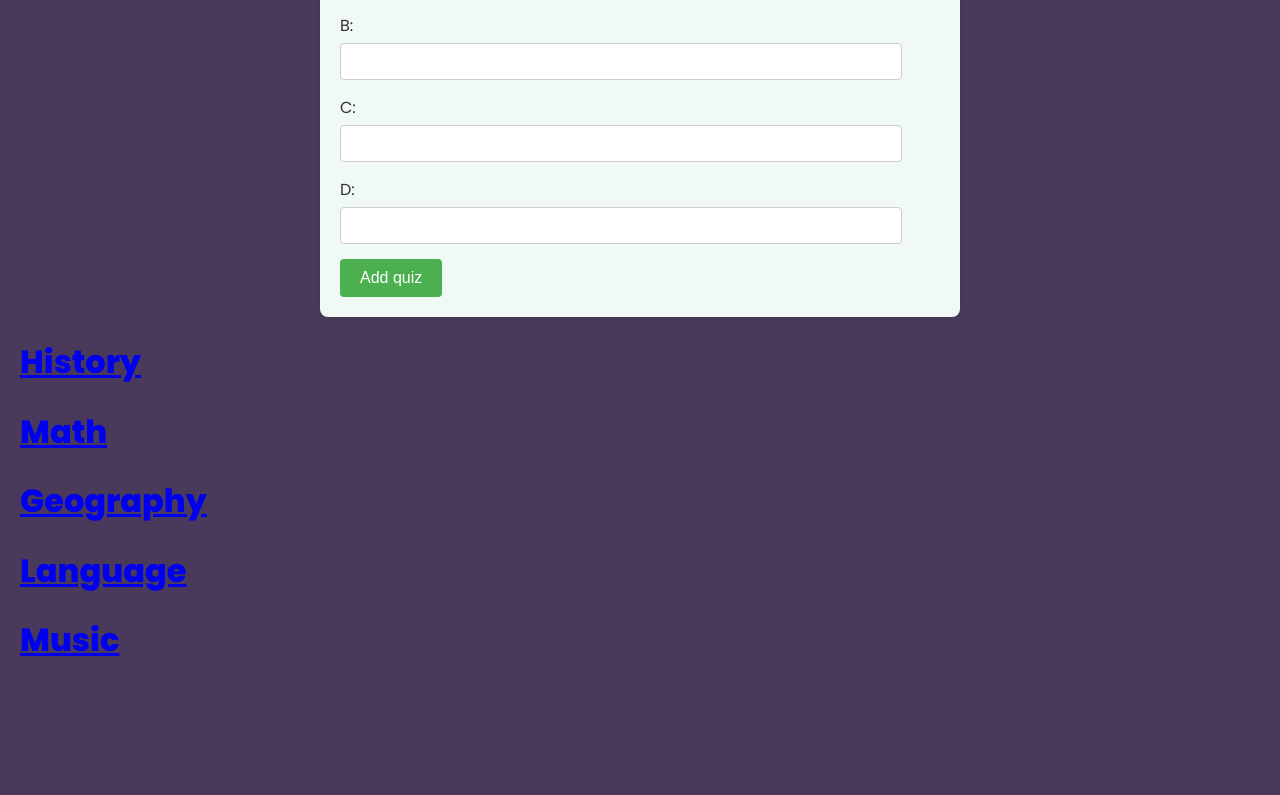
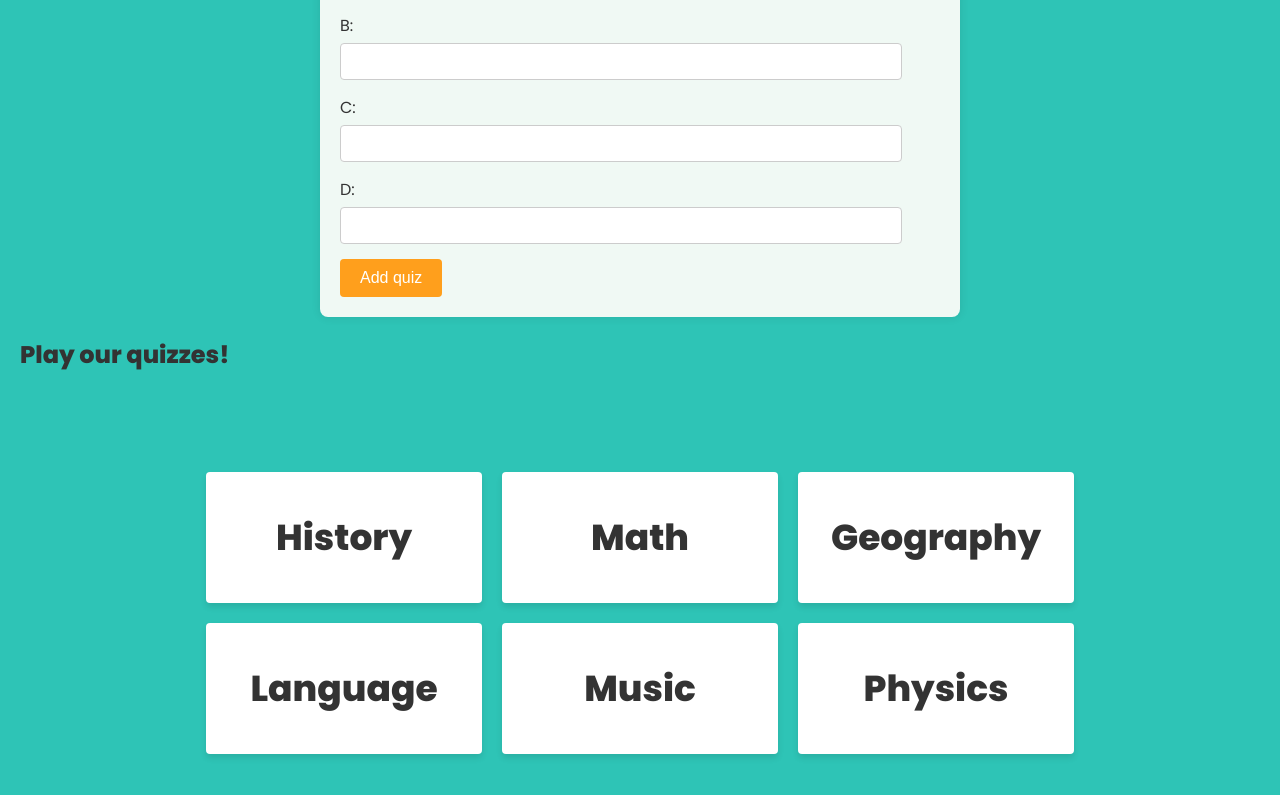
Before and after one commit to DeFactin/ThinkTank, a React (Create React App) app in the folder frontend/: page /quizzes in a window 1280 px wide. Shown: the part 439-1234 px from the top of the page. Before the commit the page ends 1145 px from the top, so only its background shows below. Built offline with nearby package versions, Linux system fonts and the light colour scheme.

Commit message:
game tabs added

```diff
--- a/frontend/src/App.js
+++ b/frontend/src/App.js
@@ -2,9 +2,10 @@ import { BrowserRouter, Routes, Route } from 'react-router-dom'
 // pages and components
 import Home from './pages/Home'
 import Navbar from './components/Navbar'
-import Flashcards from './pages/Flashcards';
-import Quizzes from './pages/Quizzes';
+import Flashcards from './pages/Flashcards'
+import Quizzes from './pages/Quizzes'
 import NewQuiz from './pages/NewQuiz'
+import HistoryQuiz from './pages/HistoryQuiz'
 
 function App() {
   return (
@@ -25,7 +26,12 @@ function App() {
             </Route>
             <Route
               path="/quizzes"
-              element={<Quizzes/>}
+              element={<Quizzes />}
+            >
+            </Route>
+            <Route
+              path="/historyquiz"
+              element={<HistoryQuiz />}
             >
             </Route>
           </Routes>
--- a/frontend/src/FlashcardStyle.css
+++ b/frontend/src/FlashcardStyle.css
@@ -92,7 +92,7 @@
   }
 
   .create button {
-    background-color: #4caf50;
+    background-color: #FF9F1C;
     color: #fff;
     border: none;
     border-radius: 4px;
@@ -103,7 +103,7 @@
   }
 
   .create button:hover {
-    background-color: #388e3c;
+    background-color: #FFBF69;
   }
 
   .error {
--- a/frontend/src/index.css
+++ b/frontend/src/index.css
@@ -5,11 +5,16 @@
 :root {
   --primary: #1aac83;
   --error: #e7195a;
+  --orange: #FF9F1C;
+  --lightOrange: #FFBF69;
+  --turqouise: #2EC4B6;
+  --teal: #CBF3F0;
 }
 body {
-  background: #493A5B;
+  background: var(--turqouise);
   margin: 0;
   font-family: "Poppins";
+  color: #333;
 }
 header {
   background: #fff;
@@ -22,6 +27,7 @@ header .container {
   align-items: center;
   justify-content: space-between;
 }
+
 header a {
   color: #333;
   text-decoration: none;
@@ -140,3 +146,38 @@ header .title .logo {
   align-items: center;
   margin-left: 70px;
 }
+
+// quizzes styles
+
+.games h1 {
+  font-size: 3em;
+}
+
+.container {
+  display: grid;
+  grid-template-columns: repeat(3,1fr);
+  gap: 20px;
+  width: 70%;
+ margin: 100px auto;
+}
+
+.item {
+  display: flex;
+  justify-content: center;
+  align-items: center;
+  background-color: #fff;
+  border-radius: 4px;
+  font-size: 1.5em;
+  padding: 3%;
+  box-shadow: 0 4px 6px rgba(0, 0, 0, 0.1);
+}
+
+.container .item a {
+  text-decoration: none;
+
+  color: #333;
+}
+
+.container .item a:hover {
+  color: #FF9F1C;
+}
--- /dev/null
+++ b/frontend/src/pages/HistoryQuiz.js
@@ -0,0 +1,30 @@
+/*import QuizForm from "../components/QuizForm";
+
+const HistoryQuiz = () => {
+  return(
+  <div>
+    <QuizForm/>
+    <p>1. When did World War II start?</p>
+    <p>Answer 1</p>
+    <p>Answer 2</p>
+    <p>Answer 3</p>
+    <p>Answer 4</p>
+
+  </div>)
+};
+
+export default HistoryQuiz*/
+
+import QuizForm from "../components/QuizForm";
+
+const HistoryQuiz = ()=> {
+    return (
+      <div>
+
+      <QuizForm/>
+
+      </div>
+    );
+
+}
+export default HistoryQuiz
--- a/frontend/src/pages/Quizzes.js
+++ b/frontend/src/pages/Quizzes.js
@@ -7,31 +7,46 @@ const Quizzes = () => {
       <div>
         <QuizForm/>
       </div>
-      <div>
-        <Link to="/">
-          <h1>History</h1>
+
+
+
+      <section className="games">
+      <h1> Play our quizzes! </h1>
+        <div className="container">
+          <div className="item">
+          <Link to="/HistoryQuiz.js">
+            <h2>History</h2>
           </Link>
         </div>
-      <div>
+        <div className="item">
           <Link to="/">
-          <h1>Math</h1>
+            <h2>Math</h2>
           </Link>
         </div>
-      <div>
+        <div className="item">
           <Link to="/">
-          <h1>Geography</h1>
+            <h2>Geography</h2>
           </Link>
         </div>
-      <div>
+        <div className="item">
           <Link to="/">
-          <h1>Language</h1>
+            <h2>Language</h2>
           </Link>
         </div>
-      <div>
+        <div className="item">
           <Link to="/">
-          <h1>Music</h1>
+            <h2>Music</h2>
           </Link>
         </div>
+        <div className="item">
+          <Link to="/">
+            <h2>Physics</h2>
+          </Link>
+        </div>
+        </div>
+
+      </section>
+
     </div>
   );
 };
```
Also changed, not shown: 1 other file (tests, documents, lock files or other folders). Lines whose indentation alone changed are shown as unchanged.
